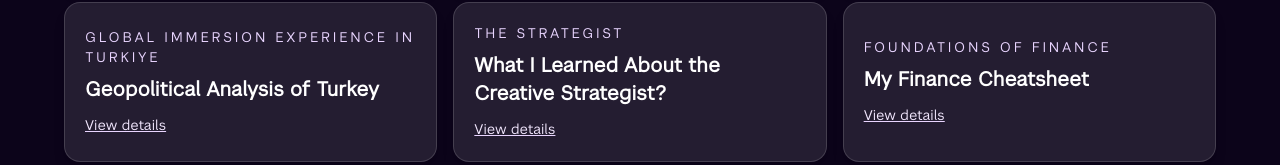
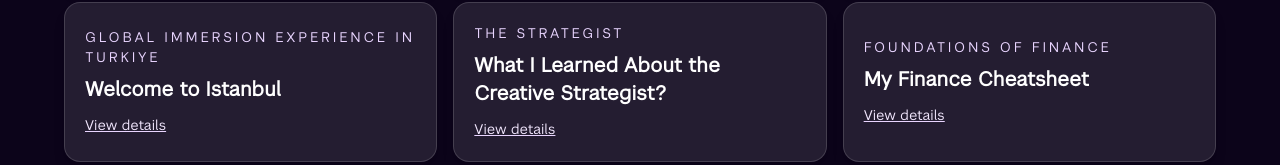
Before and after one commit to arnab-156/arnab-majumdar, a Next.js app: page /nyu in a window 1280 px wide. Shown: the part 2319-2484 px from the top of the page. Built offline with nearby package versions, Linux system fonts and the light colour scheme.

Commit message:
applied to nyu page

```diff
--- a/src/app/nyu/projects-data.ts
+++ b/src/app/nyu/projects-data.ts
@@ -89,7 +89,7 @@ export const nyuCourses: NyuCourse[] = [
       name: "Tulin Erdem",
       url: "https://www.stern.nyu.edu/faculty/bio/tulin-erdem",
     },
-    projects: ["Geopolitical Analysis of Turkey"],
+    projects: ["Welcome to Istanbul"],
   },
   {
     name: "The Strategist",
@@ -172,14 +172,15 @@ export const nyuProjectInfo: Record<string, NyuProjectDetails> = {
     ],
     urls: [{ url: "https://example.com/projects/analysis-of-china" }],
   },
-  "Geopolitical Analysis of Turkey": {
-    description: "Geopolitical risk brief ahead of the Türkiye immersion, focusing on energy corridors and currency stability.",
+  "Welcome to Istanbul": {
+    description: "Geopolitical Analysis of Turkey & more",
     outcomes: [
+      "Geopolitical risk brief ahead of the Türkiye immersion, focusing on energy corridors and currency stability.",
       "Mapped Black Sea/Middle East corridor dynamics and their effect on FDI flows.",
       "Analyzed inflation and FX pass-through for consumer-facing businesses.",
       "Outlined cultural and regulatory considerations for market entry sequencing.",
     ],
-    urls: [{ title: "Open project", url: "https://turkey-geopolitics-xmuj88c.gamma.site/" }],
+    urls: [{ title: "Open project", url: "/nyu/istanbul" }],
   },
   "SOAR Student Success": {
     description:
```
